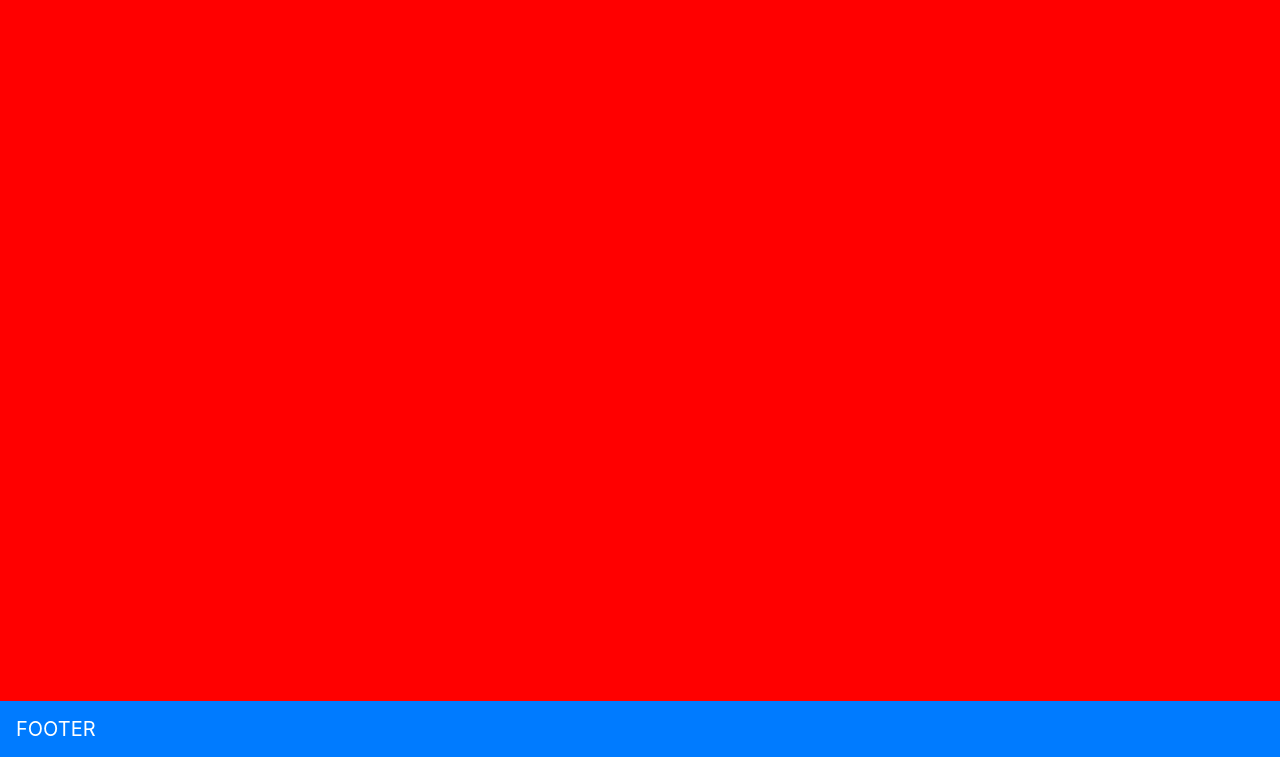
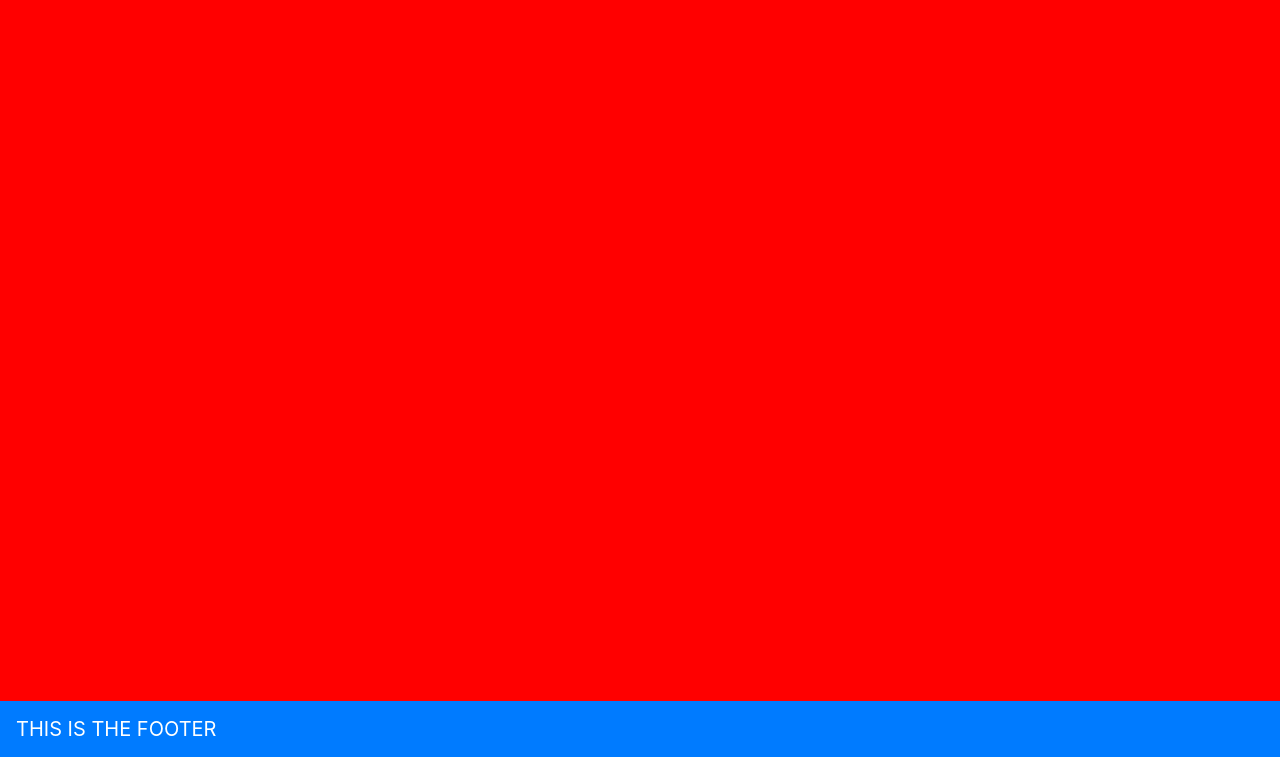
Before and after one commit to helenodia/absk, a website: page index.html in a window 1280 px wide. Shown: the part 43-800 px from the top of the page. Drawn offline with nearby package versions, Linux system fonts and the light colour scheme.

Commit message:
updating footer text test

```diff
--- a/index.html
+++ b/index.html
@@ -49,7 +49,7 @@
 	</div>
 
 	<nav class="navbar fixed-bottom navbar-dark bg-primary">
-	  <a class="navbar-brand" href="#!">FOOTER</a>
+	  <a class="navbar-brand" href="#!">THIS IS THE FOOTER</a>
 	</nav>
 		 <!-- jQuery first, then Popper.js, then Bootstrap JS -->
 	<script src="./node_modules/jquery/dist/jquery.js"></script>
```
